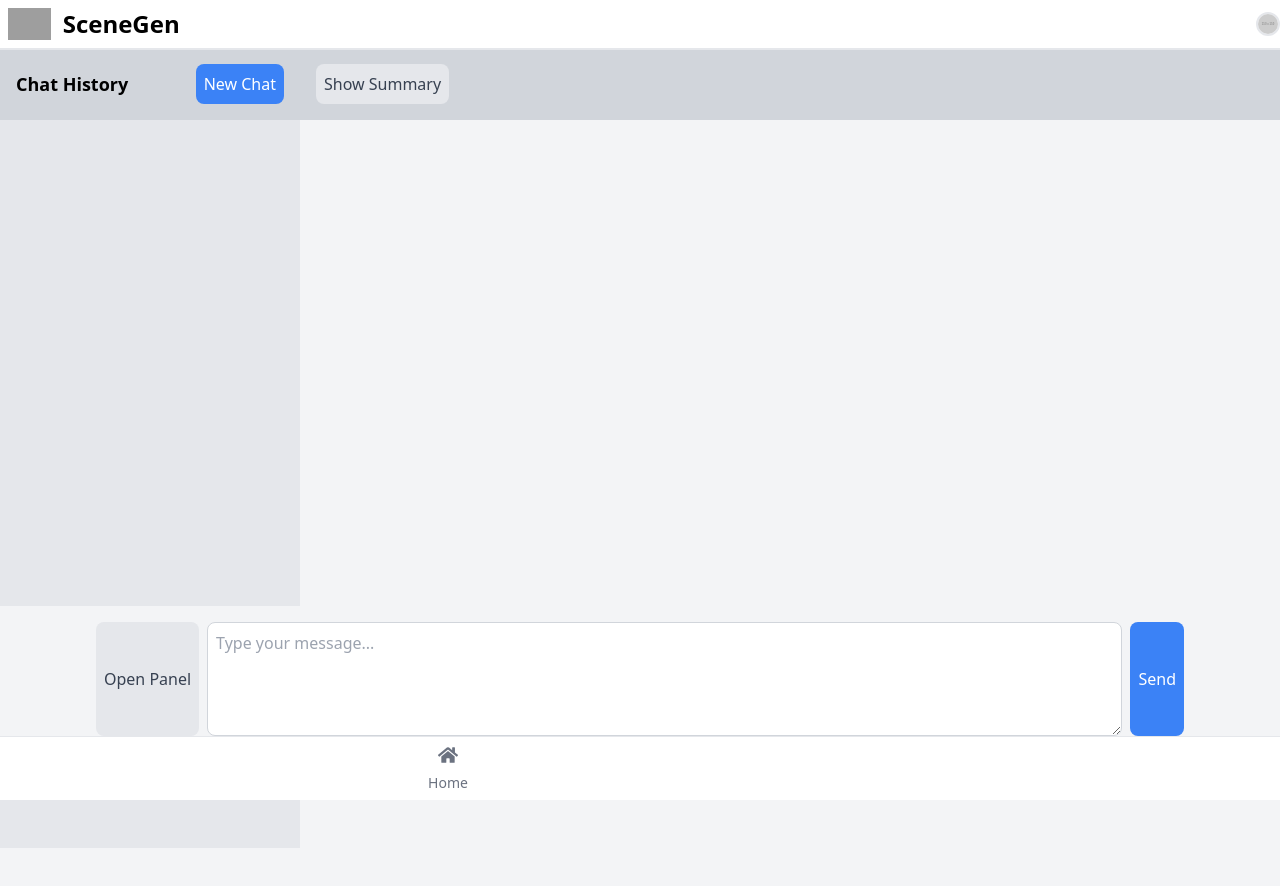
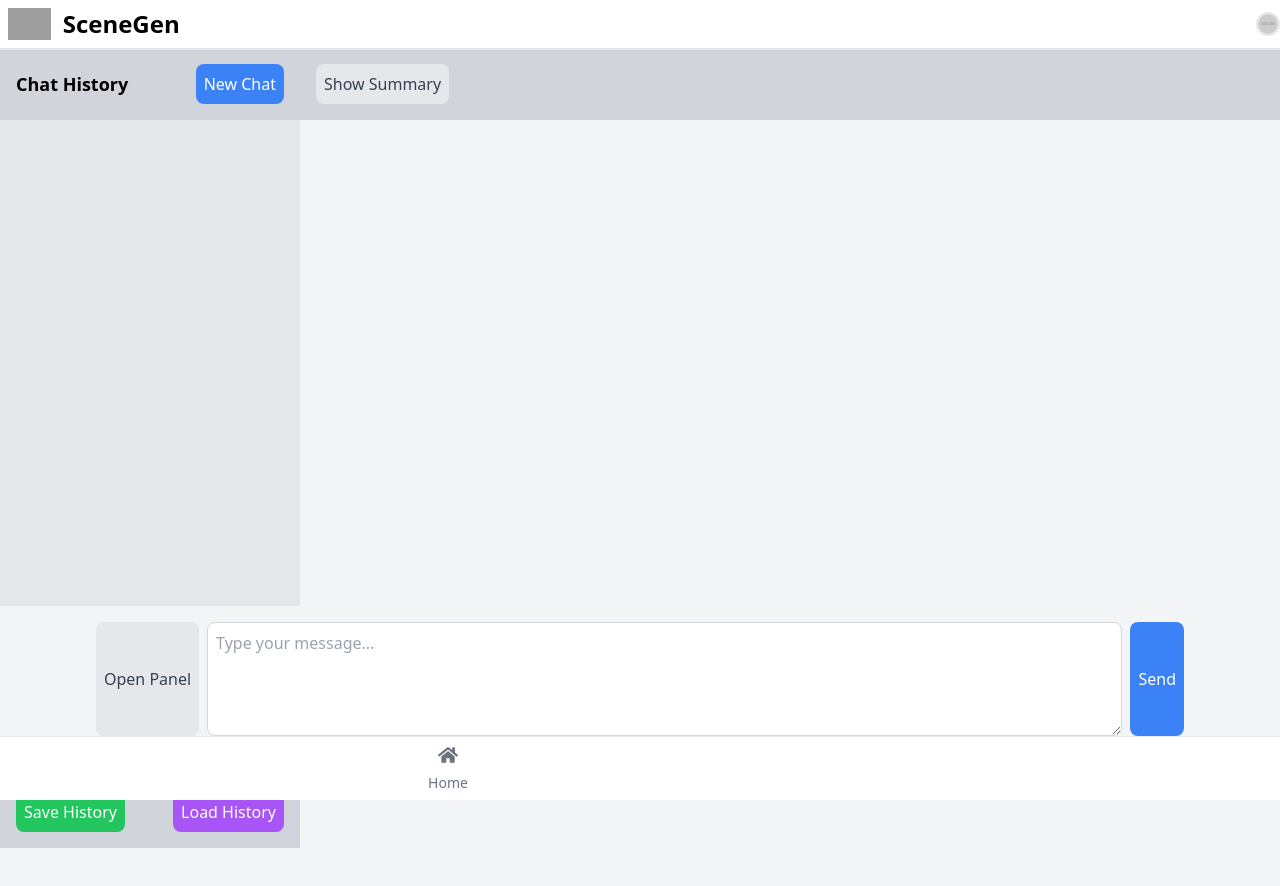
Before and after one commit to swapp1990/planning-gpt, a React (Create React App) app in the folder client/: page / in a window 1280 px wide. Shown: the top 886 px of the page. Built offline with nearby package versions, Linux system fonts and the light colour scheme; grey boxes are pictures that could not be loaded; the HTML template or start-up script is replaced by a standard one.

Commit message:
save chat history

```diff
--- a/client/src/pages/HomePage.js
+++ b/client/src/pages/HomePage.js
@@ -377,13 +377,40 @@ She gently closed the music box, the finality of the action echoing in the still
     );
   };
 
-  const SideBar = ({ chatHistory, onNewChat }) => {
+  const SideBar = ({ chatHistory, onNewChat, onLoadChat }) => {
     const handleNewChat = () => {
       onNewChat();
     };
 
     const loadChatFromHistory = (chat) => {
       onLoadChat(chat);
+    };
+
+    const handleSaveHistory = () => {
+      const json = JSON.stringify(chatHistory, null, 2);
+      const blob = new Blob([json], { type: "application/json" });
+      const url = URL.createObjectURL(blob);
+      const link = document.createElement("a");
+      link.href = url;
+      link.download = "chat_history.json";
+      document.body.appendChild(link);
+      link.click();
+      document.body.removeChild(link);
+      console.log("Chat history saved!");
+    };
+
+    const handleLoadHistory = (event) => {
+      const file = event.target.files[0];
+      if (file) {
+        const reader = new FileReader();
+        reader.onload = (e) => {
+          const loadedHistory = JSON.parse(e.target.result);
+          console.log(loadedHistory);
+          setChatHistory(loadedHistory);
+          // onLoadChat(loadedHistory);
+        };
+        reader.readAsText(file);
+      }
     };
 
     return (
@@ -410,6 +437,29 @@ She gently closed the music box, the finality of the action echoing in the still
               <p>Chat on {new Date(chat.id).toLocaleString()}</p>
             </div>
           ))}
+        </div>
+
+        {/* Save and Load Buttons */}
+        <div className="p-4 bg-gray-300 flex justify-between items-center">
+          <button
+            className="p-2 bg-green-500 text-white rounded-lg"
+            onClick={handleSaveHistory}
+          >
+            Save History
+          </button>
+          <input
+            type="file"
+            accept=".json"
+            className="hidden"
+            id="load-history"
+            onChange={handleLoadHistory}
+          />
+          <label
+            htmlFor="load-history"
+            className="p-2 bg-purple-500 text-white rounded-lg cursor-pointer"
+          >
+            Load History
+          </label>
         </div>
       </div>
     );
@@ -598,19 +648,25 @@ She gently closed the music box, the finality of the action echoing in the still
     if (messages.length > 0 && messages.some((msg) => msg.role === "ai")) {
       setChatHistory((prevHistory) => [
         ...prevHistory,
-        { id: Date.now(), messages: [...messages] },
+        { id: Date.now(), messages: [...messages], summary: chatSummary },
       ]);
     }
     setMessages([]);
+    setChatSummary("Test Summary");
   };
 
   const onLoadChat = (chat) => {
     setMessages(chat.messages);
+    setChatSummary(chat.summary);
   };
 
   return (
     <div className="flex flex-grow bg-gray-100 h-full">
-      <SideBar chatHistory={chatHistory} onNewChat={onNewChat} />
+      <SideBar
+        chatHistory={chatHistory}
+        onNewChat={onNewChat}
+        onLoadChat={onLoadChat}
+      />
       <div className="flex flex-col flex-grow bg-gray-100 h-full mb-14">
         <SummaryComponent />
         <div className="overflow-y-auto p-4 h-[720px]">
```
